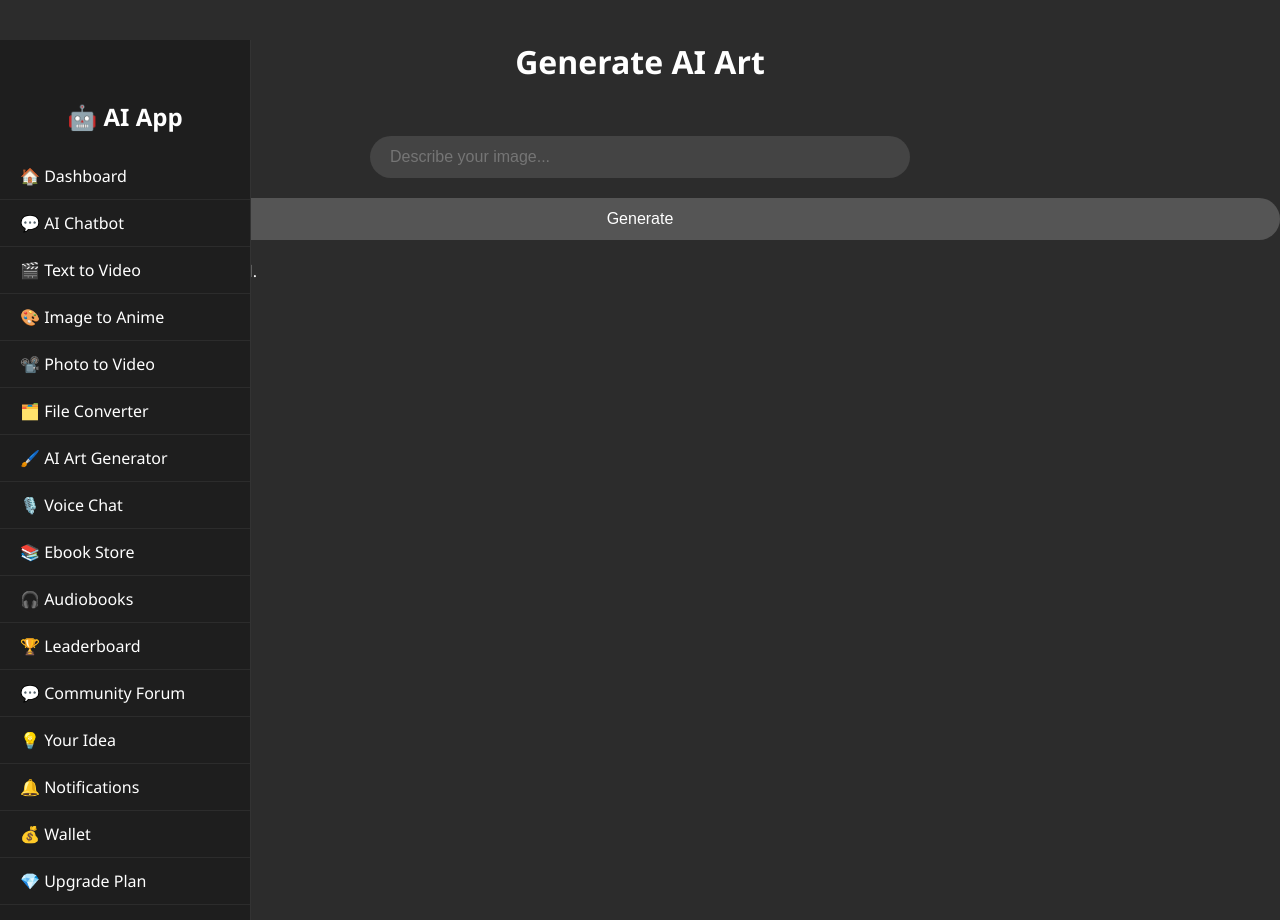
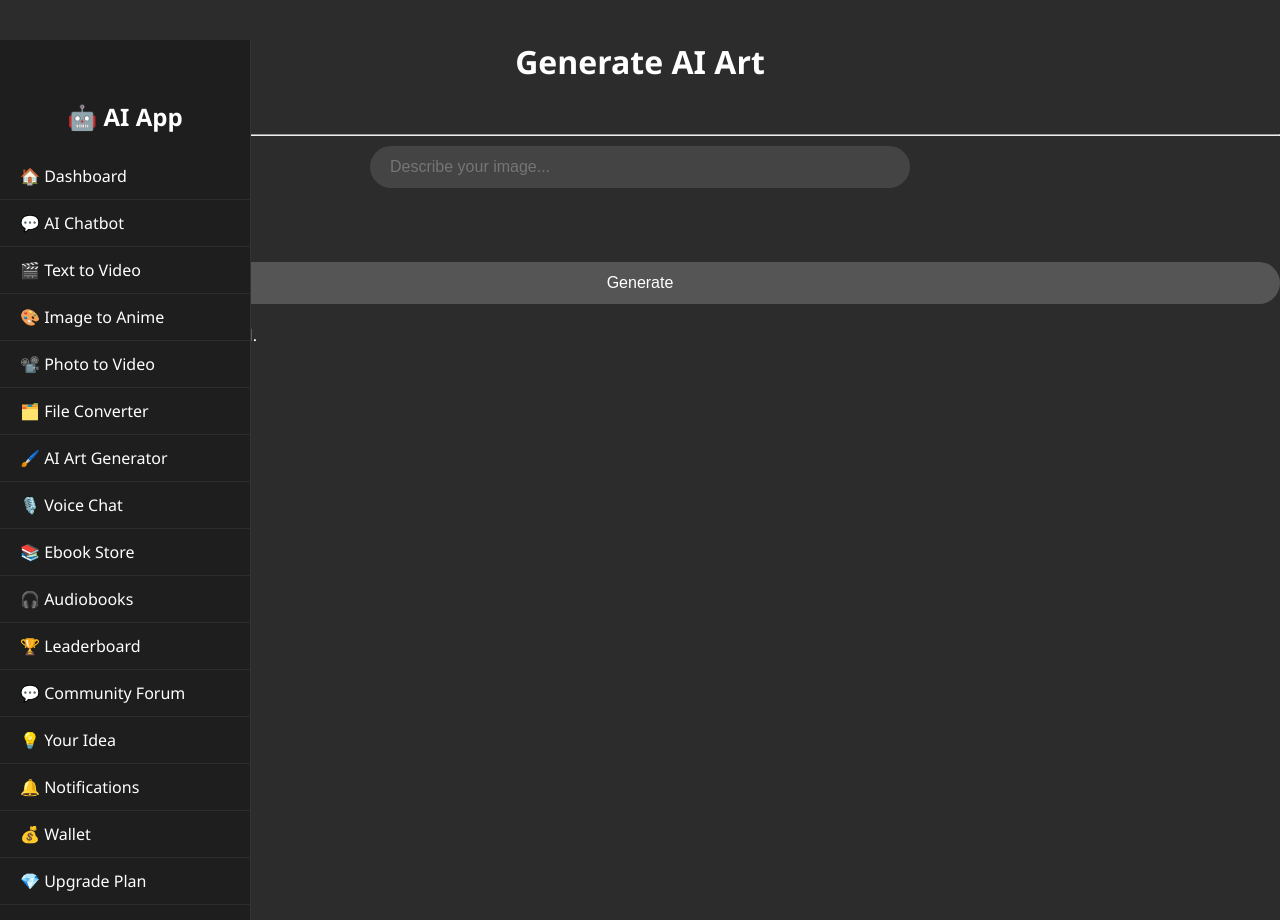
Before and after one commit to iqonlimited/IQon.limited, a Python web app: template templates/ai_art.html in a window 1280 px wide. Run offline with Jinja, Linux system fonts and the light colour scheme; the template is opened without the code that fills it, so the values that code supplies are empty.

Commit message:
ai_art.html

```diff
--- a/templates/ai_art.html
+++ b/templates/ai_art.html
@@ -1,32 +1,25 @@
 {% extends "base.html" %}
-{% block title %}Chatbot{% endblock %}
+{% block title %}AI Art Generator{% endblock %}
+
 {% block content %}
-<!DOCTYPE html>
-<html lang="en">
-<head>
-  <meta charset="UTF-8">
-  <title>AI Art Generator</title>
-  <link rel="stylesheet" href="{{ url_for('static', filename='css/style.css') }}">
-</head>
-<body class="dark-theme">
-<header>
-  <h1>Generate AI Art</h1>
-  <a href="{{ url_for('dashboard') }}">← Back</a>
-</header>
+<h1>Generate AI Art</h1>
 
-<main>
-  <form method="POST" action="{{ url_for('generate_ai_art') }}">
-    <input type="text" name="prompt" placeholder="Describe your image..." required>
-    <button type="submit" class="btn">Generate</button>
-  </form>
+<div class="center-form">
+  <a href="{{ url_for('dashboard') }}">← Back to Dashboard</a>
+</div>
 
-  {% if image_url %}
-    <section>
-      <h2>Result</h2>
-      <img src="{{ image_url }}" alt="Generated Art">
-    </section>
-  {% endif %}
-</main>
-</body>
-</html>
+<hr>
+
+<form method="POST" action="{{ url_for('generate_ai_art') }}" class="center-form">
+  <input type="text" name="prompt" placeholder="Describe your image..." required><br><br>
+  <button type="submit">Generate</button>
+</form>
+
+{% if image_url %}
+  <hr>
+  <h2>Generated Result</h2>
+  <div class="center-form">
+    <img src="{{ image_url }}" alt="Generated AI Art" style="max-width: 100%; border: 1px solid #ccc; padding: 5px;">
+  </div>
+{% endif %}
 {% endblock %}
```
